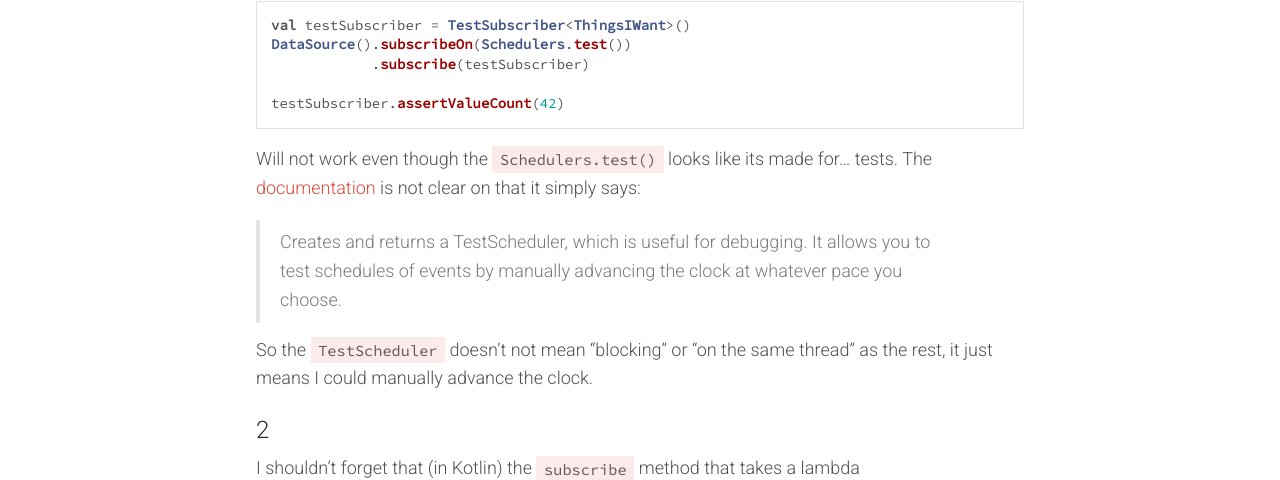
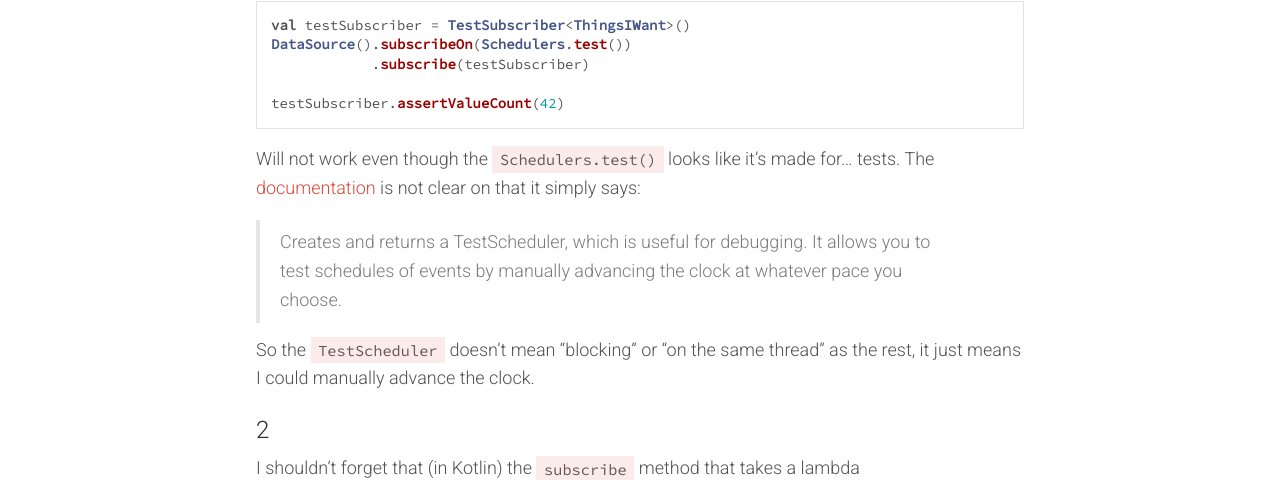
Before and after one commit to lmller/lmller.github.io, a Jekyll site: the page built from _posts/2016-03-08-testsubscriber.markdown, in a window 1280 px wide. Shown: the part 606-1086 px from the top of the page. Built offline with Jekyll 4.4.1, drawn with Linux system fonts in a browser that asks for light colours; nearby versions of some CDN libraries; comment, search, counter and statistics services are not loaded.

Commit message:
Update 2016-03-08-testsubscriber.markdown

````diff
--- a/_posts/2016-03-08-testsubscriber.markdown
+++ b/_posts/2016-03-08-testsubscriber.markdown
@@ -23,13 +23,13 @@ DataSource().subscribeOn(Schedulers.test())
 testSubscriber.assertValueCount(42)
 ```
 
-Will not work even though the `Schedulers.test()` looks like its made for... tests.
+Will not work even though the `Schedulers.test()` looks like it's made for... tests.
 The [documentation](http://reactivex.io/RxJava/javadoc/rx/schedulers/Schedulers.html#test()) is not clear on that it simply says:
 
 > Creates and returns a TestScheduler, which is useful for debugging.
 > It allows you to test schedules of events by manually advancing the clock at whatever pace you choose.
 
-So the `TestScheduler` doesn't not mean "blocking" or "on the same thread" as the rest, it just means I could manually advance the clock.
+So the `TestScheduler` doesn't mean "blocking" or "on the same thread" as the rest, it just means I could manually advance the clock.
 
 
 #### 2
````
